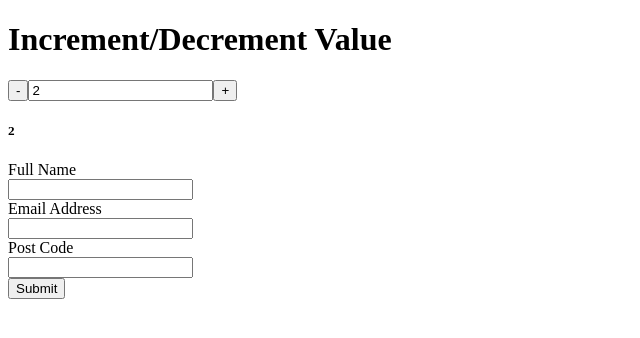
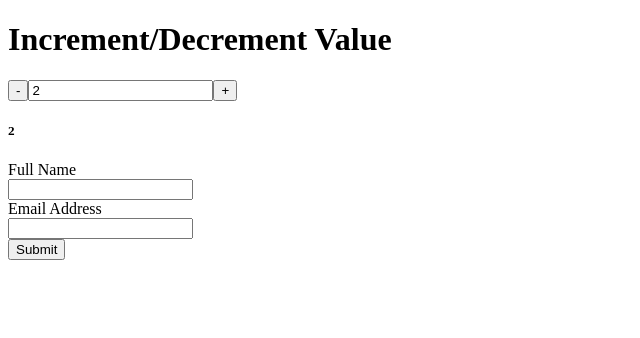
Before and after one commit to sujanmhrjn/simplereactproject, a React (Create React App) app: page / in a window 1280 px wide. Shown: the top 338 px of the page, without its empty margins (0-640 px from the left). Built offline with nearby package versions, Linux system fonts and the light colour scheme.

Commit message:
Form Validation added

```diff
--- a/public/index.html
+++ b/public/index.html
@@ -39,5 +39,7 @@
       To begin the development, run `npm start` or `yarn start`.
       To create a production bundle, use `npm run build` or `yarn build`.
     -->
+
+
   </body>
 </html>
--- a/src/pages/home/index.js
+++ b/src/pages/home/index.js
@@ -7,19 +7,22 @@ class HomePage extends Component{
             number:2,
             fullname:"",
             email:"",
-            postcode:""
+            errors:{}
+
         }
         // this.incrementNumber=this.incrementNumber.bind(this);
     }
     incrementNumber=()=> {
-        this.setState({
-            number: ++this.state.number
-        });
+
+        this.setState(state=>({
+            number: ++state.number
+        }));
     }
     decrementNumber=()=> {
-        this.setState({
-            number:  --this.state.number
-        });
+
+        this.setState(state=>({
+            number: --state.number
+        }));
     }
     handleInputChange=(e)=>{
         this.setState({
@@ -27,11 +30,29 @@ class HomePage extends Component{
         })
     }
 
-    handleFormInputChange= (e) =>{
+    handleInputChange= (e) =>{
+     this.setState({
+         [e.target.name]:e.target.value
+     })
+    }
+    handleFormValidation = () => {
+        let formError = {};
+        if(!this.state.fullname) formError.fullname="Enter Fullname";
+        if(!this.state.email) formError.email="Enter email";
+
+        return formError;
+
+    }
+    handleSubmit = (e) => {
+        e.preventDefault();
+        const errors = this.handleFormValidation();
         this.setState({
-            [e.target.name]:e.target.value
+            errors
         })
+        // alert("submitted");
+
     }
+
 
 
    render(){
@@ -45,22 +66,18 @@ class HomePage extends Component{
                 </div>
                 <h5>{this.state.number}</h5>
 
-                <form>
+                <form onSubmit={this.handleSubmit}>
                     <div>
                         <label>Full Name</label>
                         <br/>
-                        <input type="text" name="fullname" onChange={this.handleFormInputChange}/>
+                        <input type="text" name="fullname" onChange={this.handleInputChange}/>
                     </div>
                     <div>
                         <label>Email Address</label>
                         <br/>
-                        <input type="email" name="email" onChange={this.handleFormInputChange}/>
+                        <input type="text" name="email" onChange={this.handleInputChange}/>
                     </div>
-                    <div>
-                        <label>Post Code</label>
-                        <br/>
-                        <input type="number" name="postcode" onChange={this.handleFormInputChange}/>
-                    </div>
+
                     <button type="submit">Submit</button>
                 </form>
 
```
Also changed, not shown: 1 other file (tests, documents, lock files or other folders).
